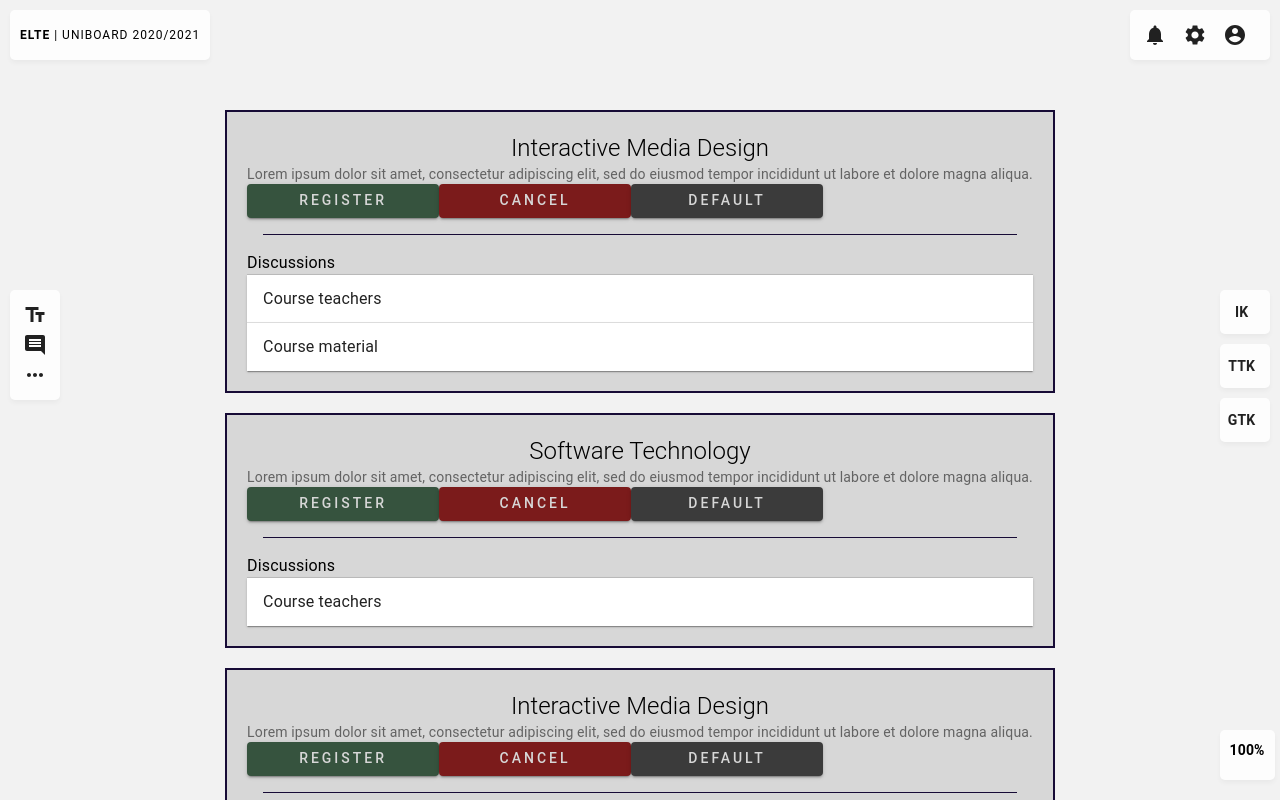
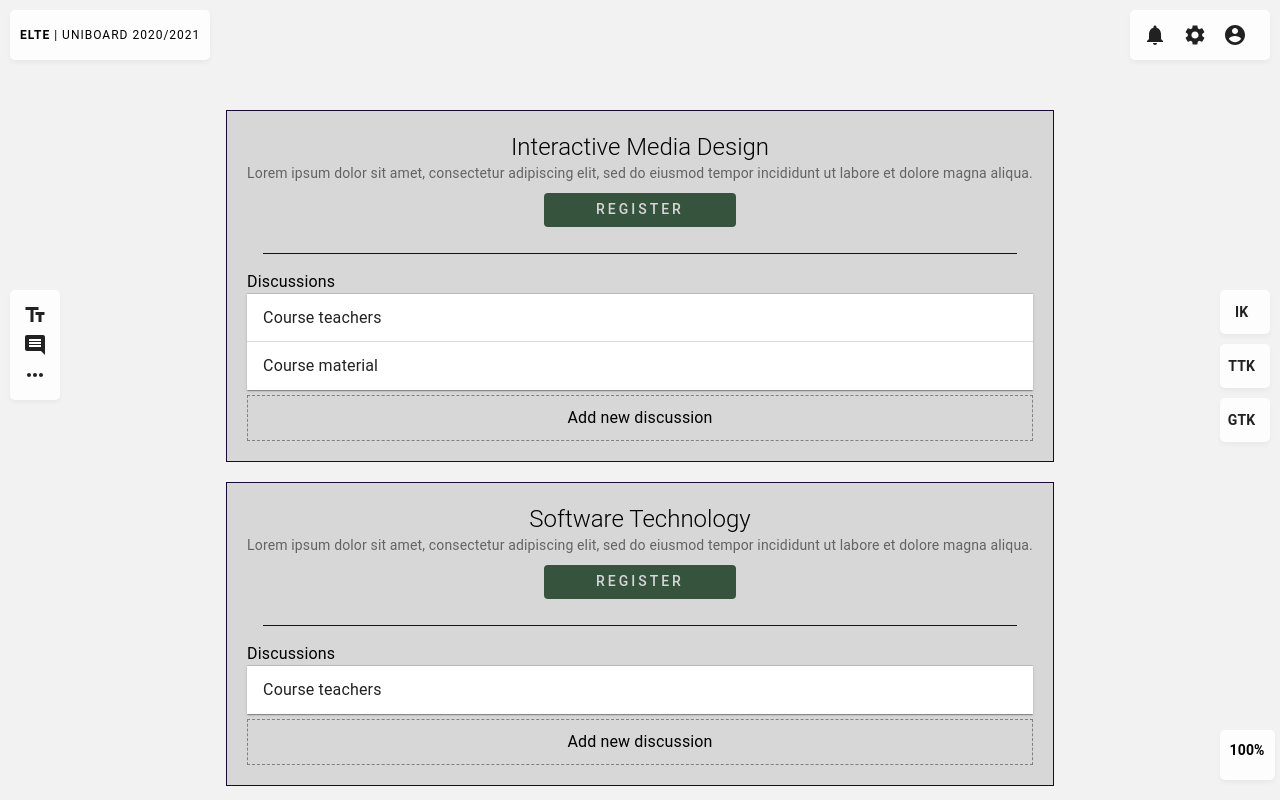
Before and after one commit to medaharrat/uni-board, a Next.js app: page / in a window 1280 px wide. Built offline with nearby package versions, Linux system fonts and the light colour scheme.

Commit message:
Minor changes

```diff
--- a/src/components/Course/Circle/index.js
+++ b/src/components/Course/Circle/index.js
@@ -15,11 +15,9 @@ const Circle = ({ course }) => {
                 <Grid item xs={12}>
                     <Intro course={course} />
                     { /*Action buttons*/ }
-                    <Box>
+                    <Grid container justifyContent="center" className={classes.btnGroup}>
                         <CustomButton register text="register"/>
-                        <CustomButton cancel text="cancel"/>
-                        <CustomButton text="default"/>
-                    </Box>
+                    </Grid>
                 </Grid>
             </Grid>
 
--- a/src/components/Course/Circle/styles.js
+++ b/src/components/Course/Circle/styles.js
@@ -3,8 +3,7 @@ import palette from '../../../static/palette';
 
 const useStyles = makeStyles((theme) => ({
   box: {
-    border: '2px solid ' + palette.background.dark_blue,
-
+    border: '1px solid ' + palette.background.dark_blue,
     padding: 20,
     margin: 10,
     backgroundColor: palette.background.light_gray
@@ -13,6 +12,9 @@ const useStyles = makeStyles((theme) => ({
     margin: theme.spacing(2),
     borderTop: '5px',
     backgroundColor:palette.background.dark_blue,
+  },
+  btnGroup: {
+    padding: 10
   }
 }));
 
--- a/src/components/CustomButton/index.js
+++ b/src/components/CustomButton/index.js
@@ -11,6 +11,8 @@ const CustomButton = ({ text, register, cancel }) => {
             variant="contained"
             className={clsx(classes.btn, register ? classes.register : (cancel ? classes.cancel : classes.default))}
             align="center"
+            disableRipple
+            disableElevation
         >
             {text ? text : 'Button'}
         </Button>
--- a/src/components/CustomButton/styles.js
+++ b/src/components/CustomButton/styles.js
@@ -7,17 +7,22 @@ const useStyles = makeStyles({
     height: '34px',
     padding: '1px 7px 2px',
     letterSpacing: '3px',
-    color: palette.text.light_gray,
+    '&:hover': {
+      backgroundColor: palette.button.green,
+      color: palette.text.light_gray,
+    },
   },
   register: {
     backgroundColor: palette.button.green,
+    color: palette.text.light_gray,
   },
   cancel: {
     backgroundColor: palette.button.red,
   },
   default: {
     backgroundColor: palette.button.gray,
-  }
+  },
+
 });
 
 export { useStyles };
--- a/src/components/Discussion/index.js
+++ b/src/components/Discussion/index.js
@@ -26,6 +26,9 @@ const Discussion = ({ discussions }) => {
                     </AccordionDetails>
                 </Accordion>
             ))}
+            <div className={classes.newDiscussion}>
+                <Typography> Add new discussion </Typography>
+            </div>
         </Box>
     );
 }
--- a/src/components/Discussion/styles.js
+++ b/src/components/Discussion/styles.js
@@ -2,7 +2,14 @@ import { makeStyles } from '@material-ui/core/styles';
 import palette from '../../static/palette';
 
 const useStyles = makeStyles({
-
+    newDiscussion: {
+        backgroundColor: `${palette.background.gray} !important`,
+        border: `1px dashed grey`,
+        padding: 10,
+        marginTop: 5,
+        textAlign: 'center',
+        cursor: 'pointer'
+    }
 });
 
 export { useStyles };
```
